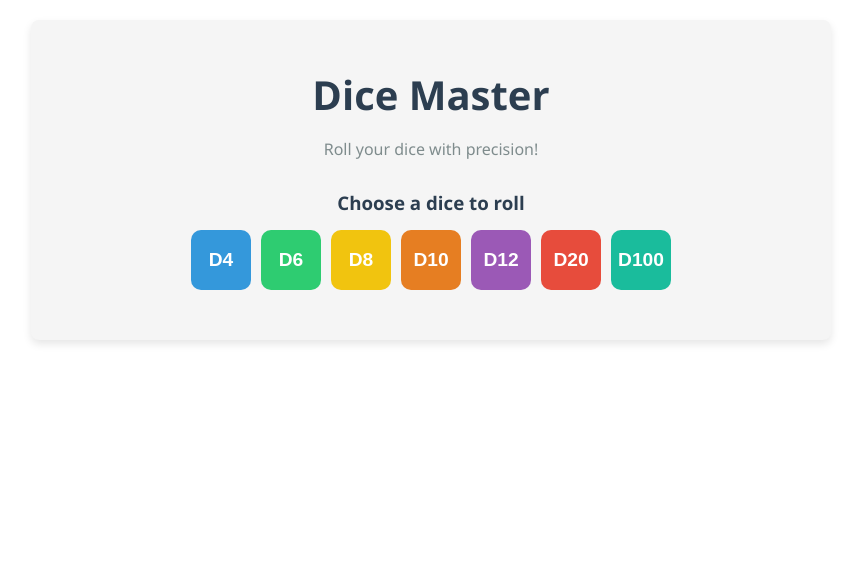
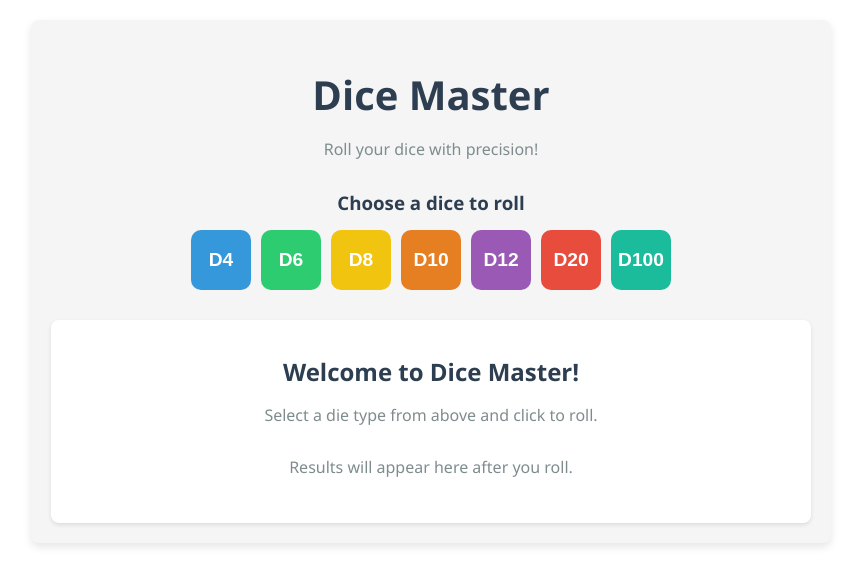
Before and after one commit to felpasl/dice-master, a React (Create React App) app: page / in a window 1280 px wide. Shown: the top 586 px of the page, without its empty margins (209-1070 px from the left). Built offline with nearby package versions, Linux system fonts and the light colour scheme.

Commit message:
Enhance user experience: add instructions for rolling dice when no rolls have been made

```diff
--- a/src/presentation/pages/HomePage.tsx
+++ b/src/presentation/pages/HomePage.tsx
@@ -56,7 +56,14 @@ const HomePage: React.FC<HomePageProps> = ({ rollDiceUseCase }) => {
         </div>
       );
     }
-    return null;
+    // Show instructions when no dice have been rolled yet
+    return (
+      <div className="last-roll-info">
+        <h2>Welcome to Dice Master!</h2>
+        <p>Select a die type from above and click to roll.</p>
+        <p>Results will appear here after you roll.</p>
+      </div>
+    );
   };
 
   return (
```
